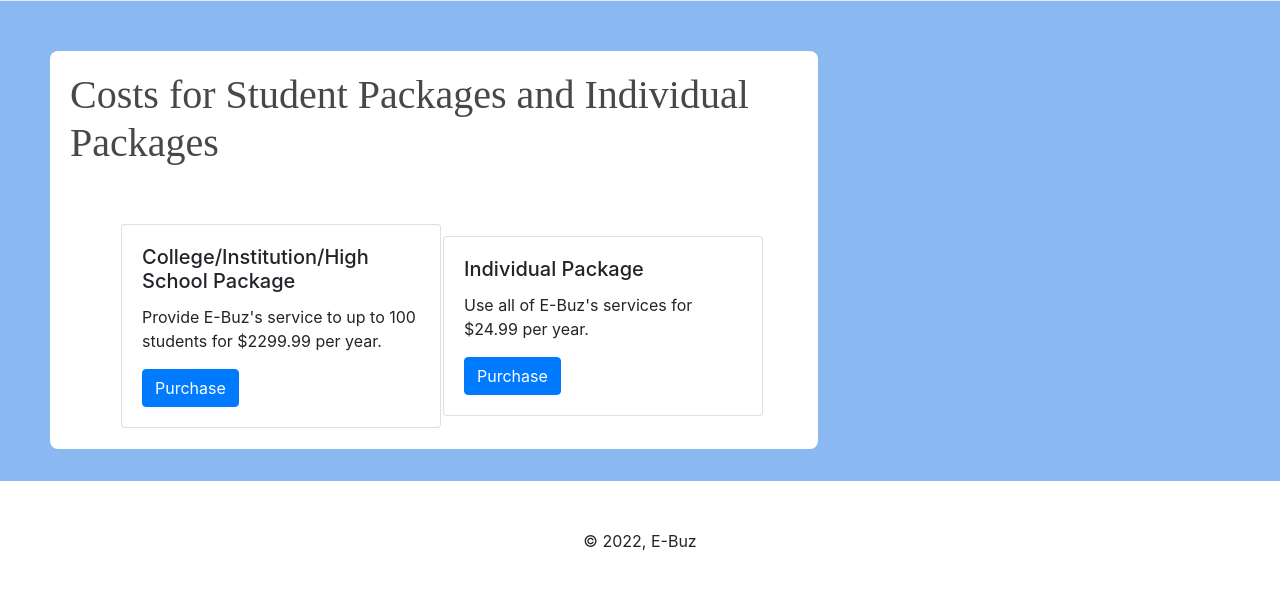
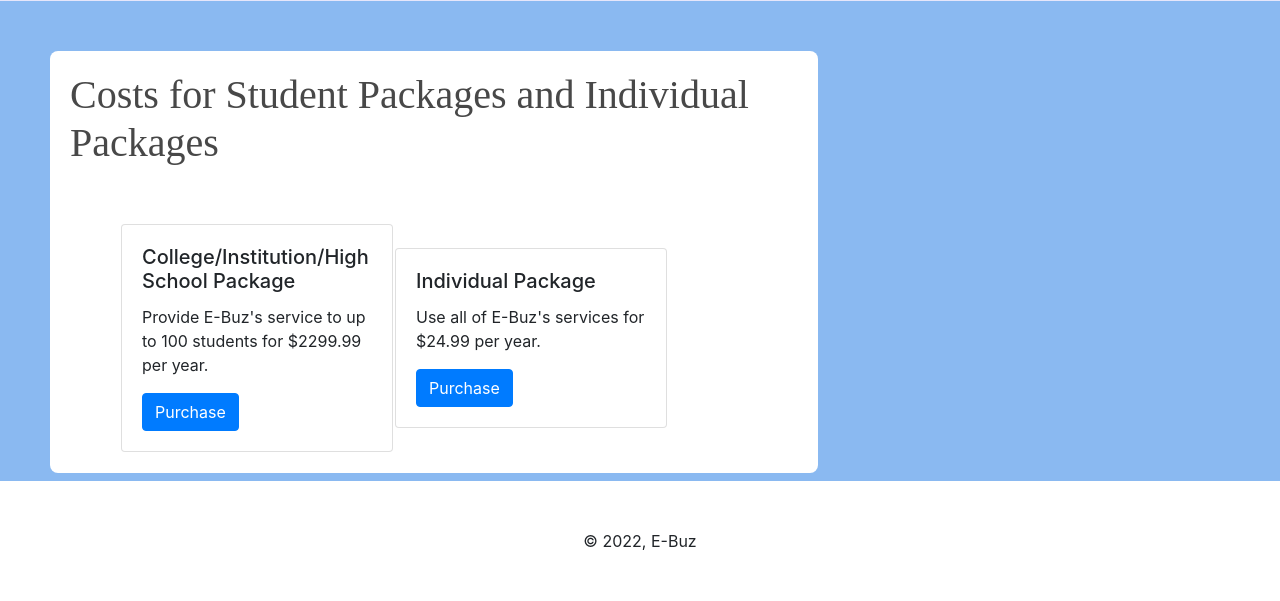
Before and after one commit to NSPortfolio/ebuz13, a Django app: page / in a window 1280 px wide. Shown: the part 3087-3688 px from the top of the page. Run offline with Django 3.2, Linux system fonts and the light colour scheme; some libraries are stand-ins or nearby versions; some web fonts are replaced.

Commit message:
Update index.html

```diff
--- a/templates/index.html
+++ b/templates/index.html
@@ -221,7 +221,7 @@
        <table style="margin-left:50px;">
            <tr>
                <td>
-                   <div class="card" style="width: 20rem;">
+                   <div class="card" style="width: 17rem;">
                       <div class="card-body">
                         <h5 class="card-title">College/Institution/High School Package</h5>
                         <p class="card-text">Provide E-Buz's service to up to 100 students for $2299.99 per year.</p>
@@ -230,7 +230,7 @@
                    </div>
                </td>
                <td>
-                   <div class="card" style="width: 20rem;">
+                   <div class="card" style="width: 17rem;">
                       <div class="card-body">
                         <h5 class="card-title">Individual Package</h5>
                         <p class="card-text">Use all of E-Buz's services for $24.99 per year.</p>
```
